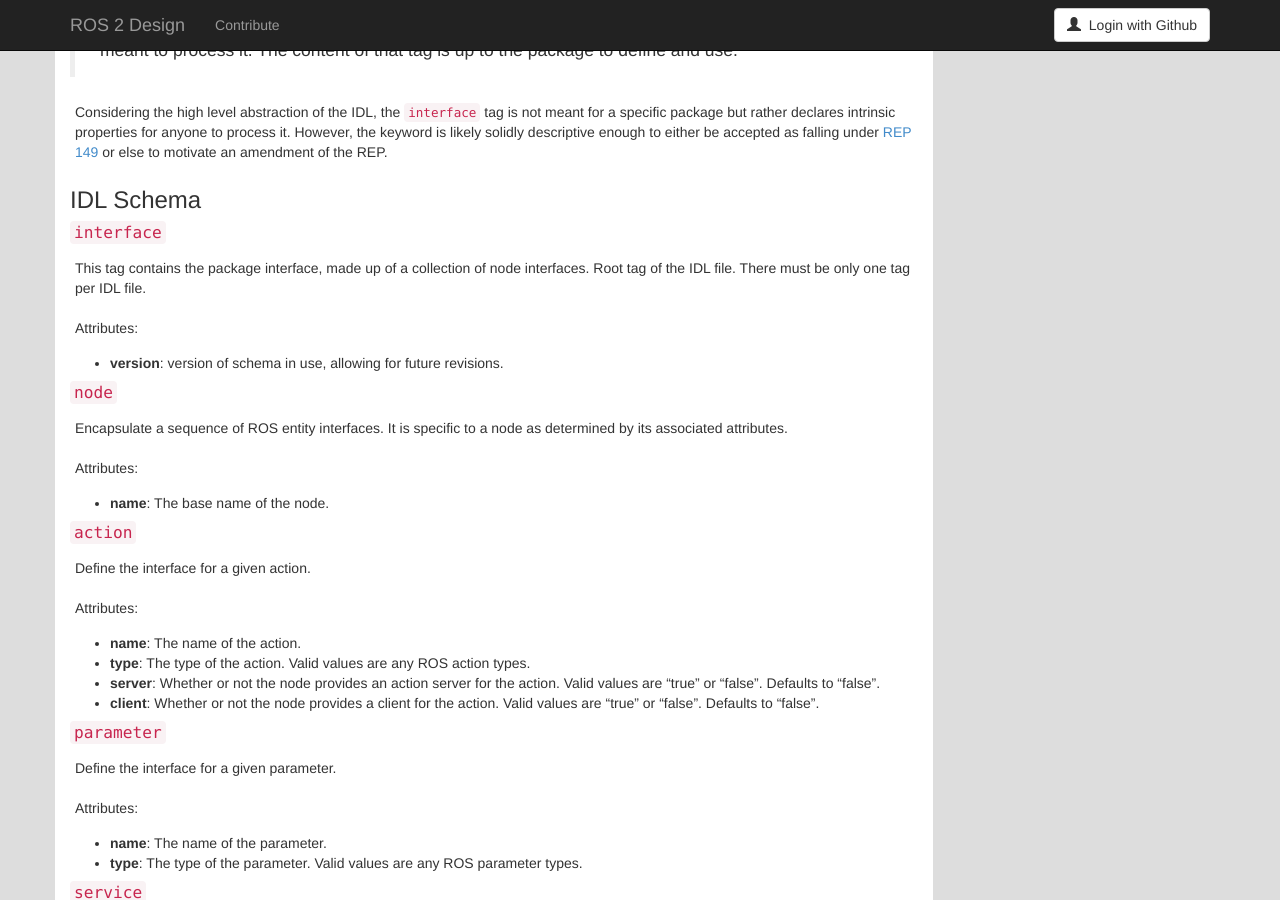
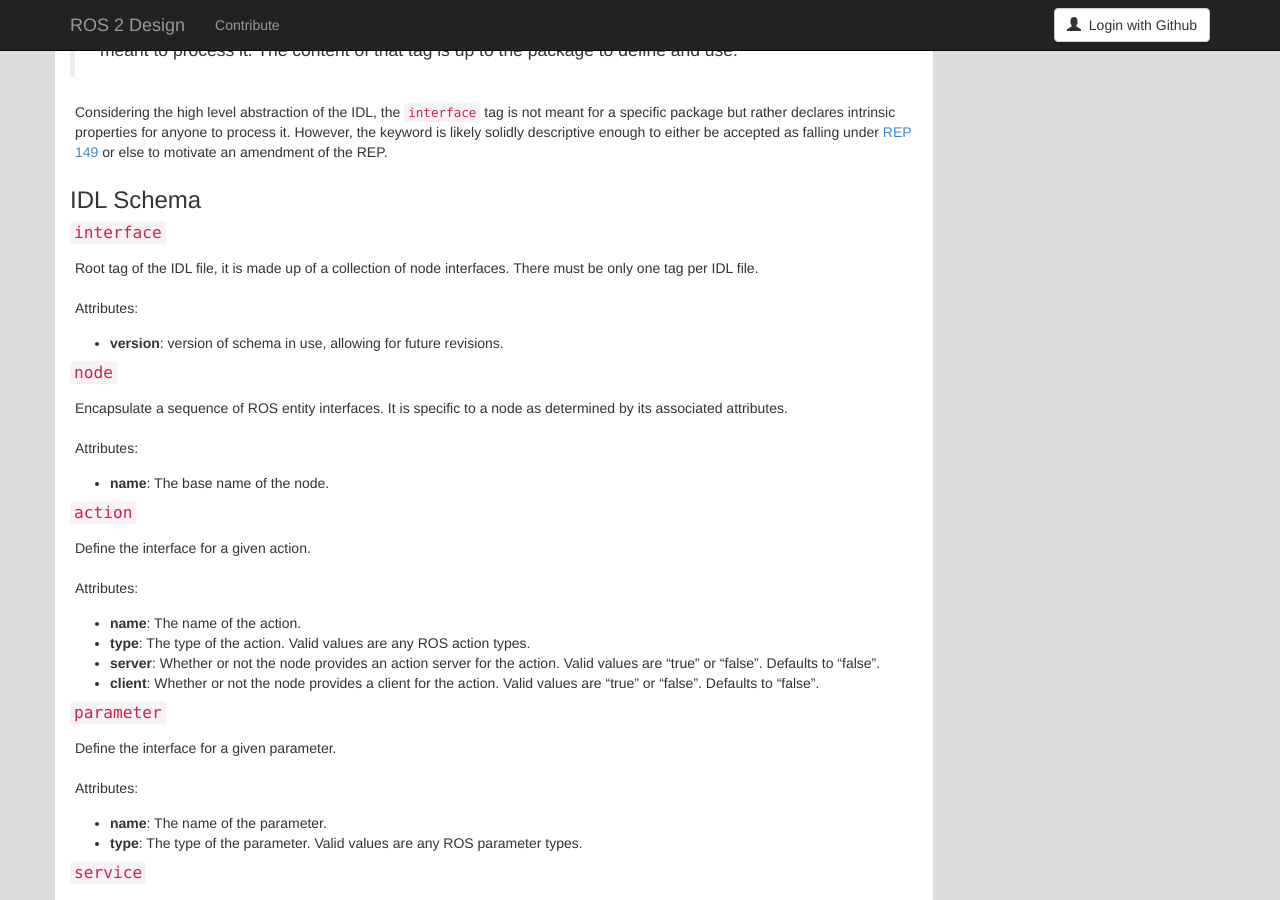
Before and after one commit to ros2/design, a Jekyll site: the page built from articles/ros_node_idl.md, in a window 1280 px wide and 900 px high, scrolled down 2442 px. Built offline with Jekyll 4.4.1, drawn with Linux system fonts in a browser that asks for light colours; nearby versions of some CDN libraries.

Commit message:
rephrase interface tag description
Signed-off-by: artivis <jeremie.deray@canonical.com>

```diff
--- a/articles/ros_node_idl.md
+++ b/articles/ros_node_idl.md
@@ -117,8 +117,8 @@ However, the keyword is likely solidly descriptive enough to either be accepted
 
 #### `interface`
 
-This tag contains the package interface, made up of a collection of node interfaces.
-Root tag of the IDL file. There must be only one <interface> tag per IDL file.
+Root tag of the IDL file, it is made up of a collection of node interfaces.
+There must be only one tag per IDL file.
 
 Attributes:
 - **version**: version of schema in use, allowing for future revisions.
```
